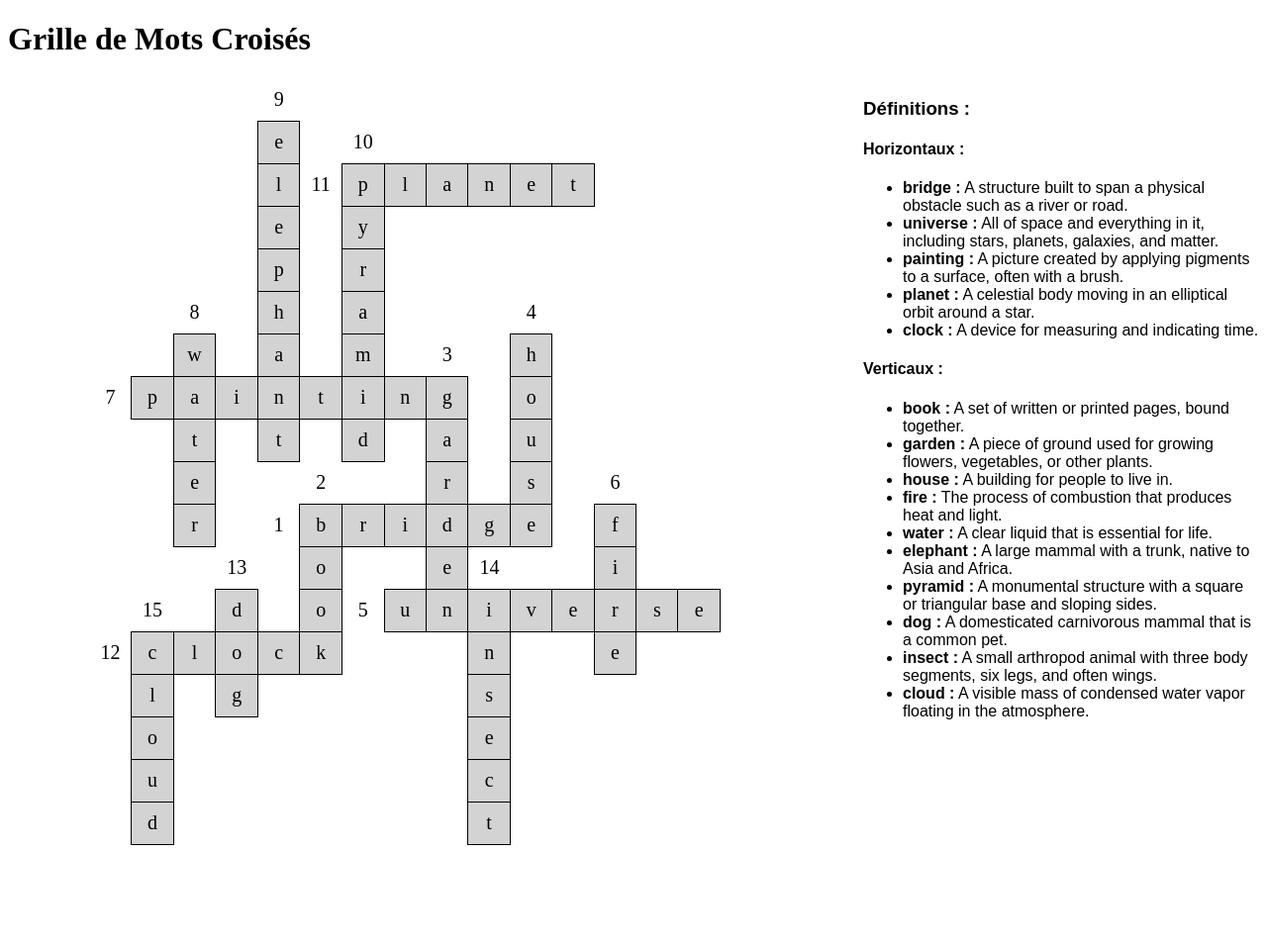
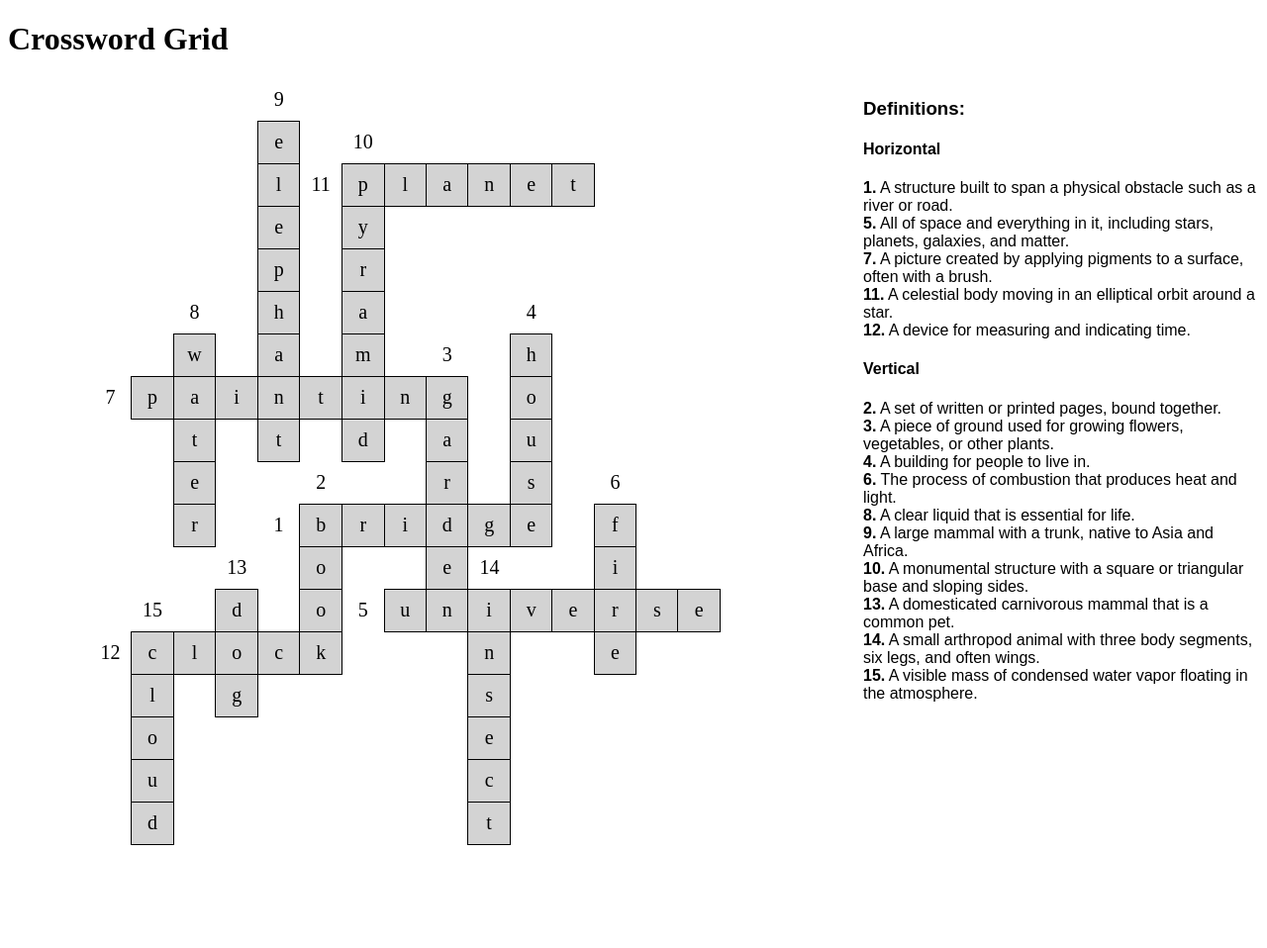
Before and after one commit to MartinBICHE/Anglais, a Flask app: page / in a window 1280 px wide. Shown: the whole page at 99% size. Run offline with Flask 3, Linux system fonts and the light colour scheme; data comes from the database, SQL or seed files in the repository.

Commit message:
Correspondance entre numéro du mot et la légende

```diff
--- a/app.py
+++ b/app.py
@@ -185,10 +185,18 @@ def crossword():
     html_grid = generate_html(grid)
     definitions = get_def_from_db(placed_words)
 
-    definitions_h = {word: definitions[word] for word in placed_words if word in definitions and word_directions[word] == 'H'}
-    definitions_v = {word: definitions[word] for word in placed_words if word in definitions and word_directions[word] == 'V'}
+    # Associer les définitions avec le numéro du mot dans la légende
+    definitions_h = {f"{word_count}.": definitions[word]
+                     for word, word_count in zip(placed_words, range(1, len(placed_words) + 1))
+                     if word_directions[word] == 'H'}
 
-    return render_template("crossword.html", crossword=html_grid, definitions_h=definitions_h, definitions_v=definitions_v)
+    definitions_v = {f"{word_count}.": definitions[word]
+                     for word, word_count in zip(placed_words, range(1, len(placed_words) + 1))
+                     if word_directions[word] == 'V'}
+
+    return render_template("crossword.html", crossword=html_grid,
+                           definitions_h=definitions_h, definitions_v=definitions_v)
+
 
 if __name__ == "__main__":
     app.run(debug=True)
--- a/templates/crossword.html
+++ b/templates/crossword.html
@@ -1,7 +1,7 @@
 <!DOCTYPE html>
 <html>
 <head>
-    <title>Mots Croisés</title>
+    <title>Crossword</title>
     <style>
         #grid-container {
             display: flex;
@@ -17,25 +17,22 @@
     </style>
 </head>
 <body>
-    <h1>Grille de Mots Croisés</h1>
+    <h1>Crossword Grid</h1>
     <div id="grid-container">
         <div id="crossword">
             {{ crossword|safe }}
         </div>
         <div id="definitions">
-            <h3>Définitions :</h3>
-            <h4>Horizontaux :</h4>
-            <ul>
+            <h3>Definitions:</h3>
+            <h4>Horizontal</h4>
                 {% for word, definition in definitions_h.items() %}
-                    <li><strong>{{ word }} :</strong> {{ definition }}</li>
+                    <strong>{{ word }}</strong> {{ definition }} <br>
                 {% endfor %}
-            </ul>
-            <h4>Verticaux :</h4>
-            <ul>
+
+            <h4>Vertical</h4>
                 {% for word, definition in definitions_v.items() %}
-                    <li><strong>{{ word }} :</strong> {{ definition }}</li>
+                <strong>{{ word }}</strong> {{ definition }} <br>
                 {% endfor %}
-            </ul>
         </div>
     </div>
 </body>
```
